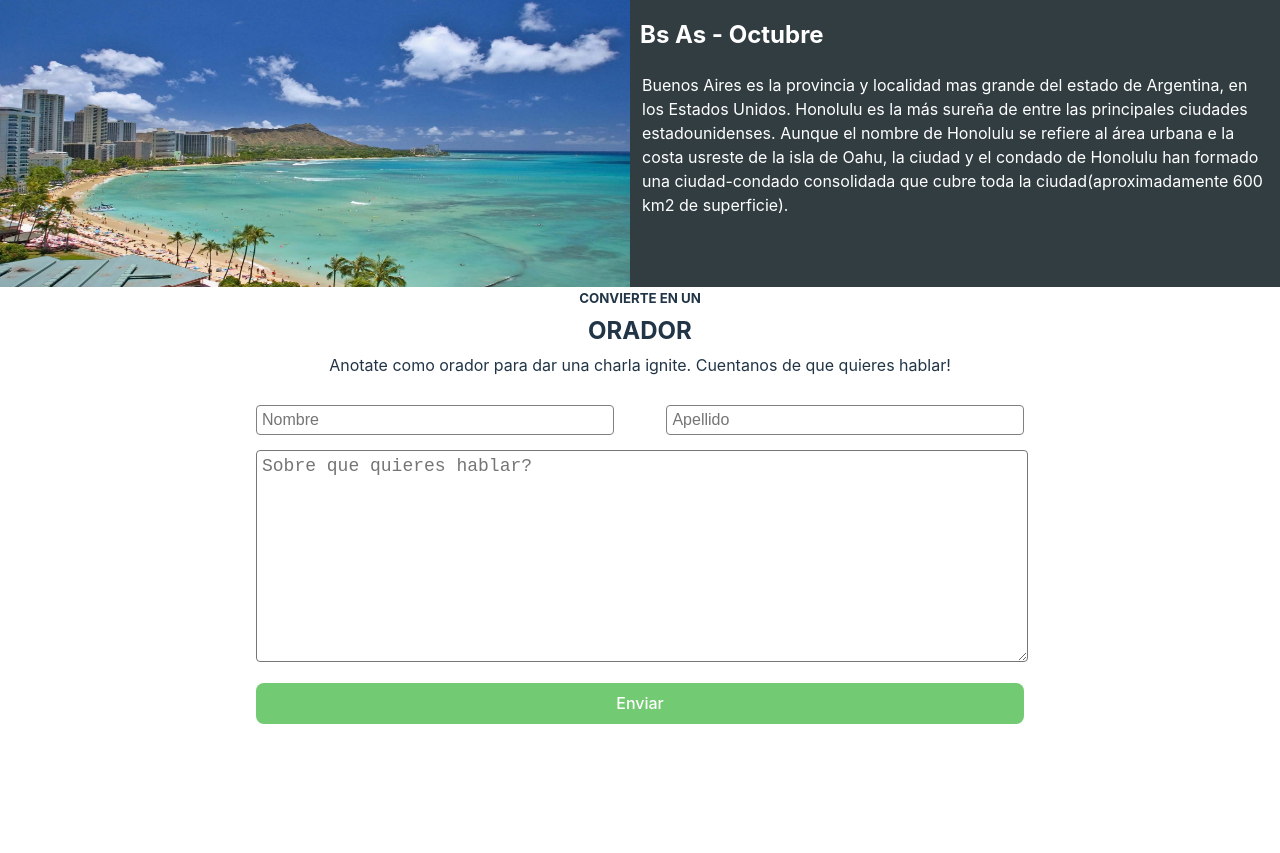
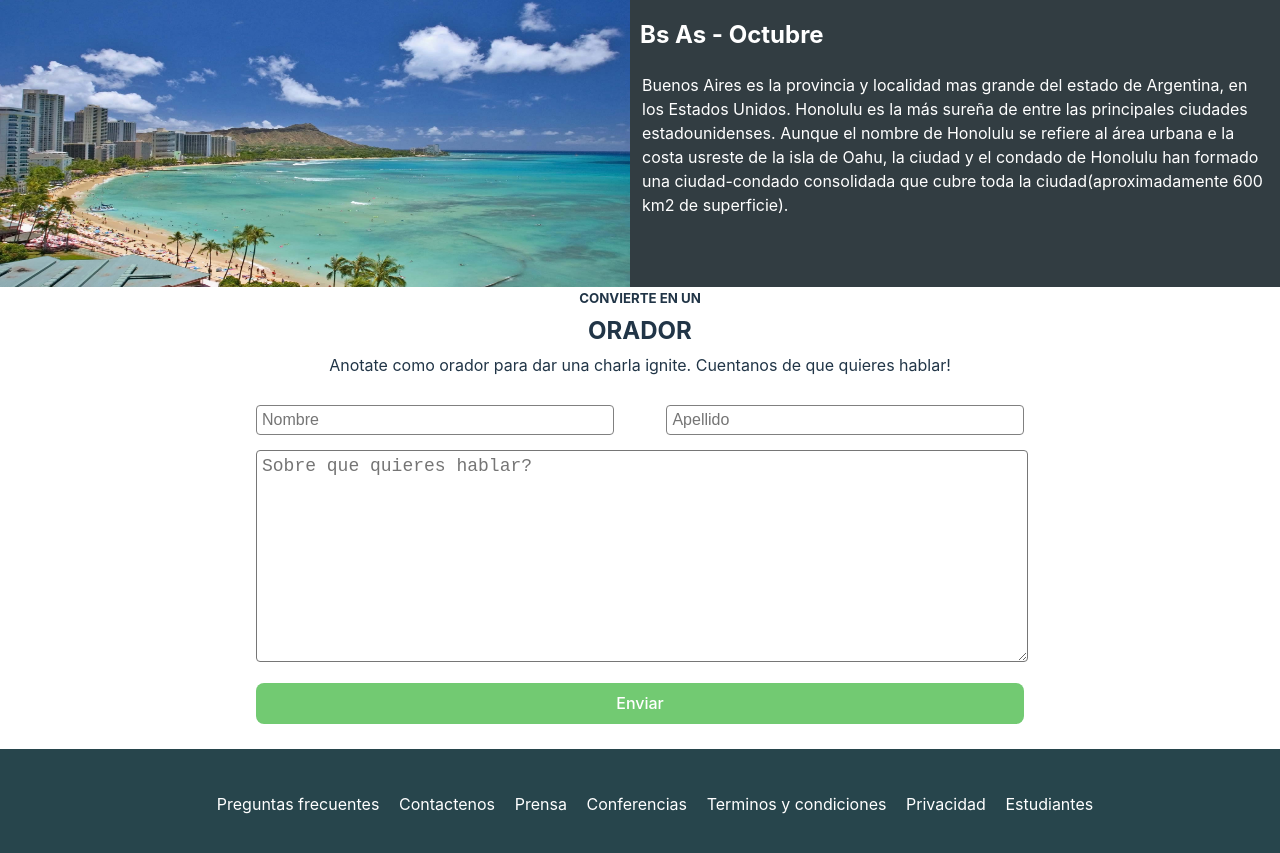
Before and after one commit to Carballo-jc/Proyecto-Integrador-Final, a React (Vite) app: page / in a window 1280 px wide. Shown: the part 1621-2474 px from the top of the page. Before the commit the page ends 2370 px from the top, so only its background shows below. Built offline with nearby package versions, Linux system fonts and the light colour scheme.

Commit message:
agregado footer y links

```diff
--- a/src/App.jsx
+++ b/src/App.jsx
@@ -1,11 +1,12 @@
 import { useContext } from 'react'
 import { Context } from './components/context'
-import Header from './components/Header'
+import Header from './components/Header/Header'
 import SuperHero from './components/SuperHero/SuperHero'
 import { SectionCard } from './components/SectionCard/SectionCard'
 import Register from './components/Register/Register'
 import { Aside } from './components/Aside/Aside'
 import './App.css'
+import Footer from './components/Footer/Footer'
 
 
 function App() {
@@ -19,6 +20,7 @@ function App() {
     <SectionCard />
     <Aside {...aside}/>
     <Register />
+    <Footer />
    </>
   )
 }
--- a/src/assets/dataConfig.json
+++ b/src/assets/dataConfig.json
@@ -55,5 +55,28 @@
     "title": "Bs As - Octubre",
     "description": "Buenos Aires es la provincia y localidad mas grande del estado de Argentina, en los Estados Unidos. Honolulu es la más sureña de entre las principales ciudades estadounidenses. Aunque el nombre de Honolulu se refiere al área urbana e la costa usreste de la isla de Oahu, la ciudad y el condado de Honolulu han formado una ciudad-condado consolidada que cubre toda la ciudad(aproximadamente 600 km2 de superficie).",
     "src": "images/honolulu.jpg"
-  }
+  },
+  "footer":[
+    {
+      "label": "Preguntas frecuentes"
+    },
+    {
+      "label": "Contactenos"
+    },
+    {
+      "label": "Prensa"
+    },
+    {
+      "label": "Conferencias"
+    },
+    {
+      "label": "Terminos y condiciones"
+    },
+    {
+      "label": "Privacidad"
+    },
+    {
+      "label": "Estudiantes"
+    }
+  ]
 }
--- /dev/null
+++ b/src/components/Footer/Footer.css
@@ -0,0 +1,21 @@
+.footer{
+    display: flex;
+    width: 100%;
+    background-color: #27454c;
+    color: white;
+    height: 110px;
+}
+.footer_item{
+    display: flex;
+    justify-content: space-around;
+    width: 70%;
+    list-style: none;
+    margin: auto;
+}
+.link_item_footer{
+    margin-right: 10px;
+    cursor: pointer;
+}
+.link_item_footer:hover{
+    color: aquamarine;
+}
--- /dev/null
+++ b/src/components/Footer/Footer.tsx
@@ -0,0 +1,21 @@
+import React, { useContext } from 'react'
+import { Context } from '../context';
+import './Footer.css';
+
+const Footer = () => {
+    const { state } = useContext(Context);
+    const links = state.data?.footer;
+  return (
+    <div className='footer'>
+        <ul className='footer_item'>
+            {links.map((link) =>{
+                return(
+                    <li key={link.label} className='link_item_footer'>{link.label}</li>
+                )
+            })}
+        </ul>
+    </div>
+  )
+}
+
+export default Footer
--- a/src/components/Header.tsx
+++ b/src/components/Header/Header.tsx
@@ -1,6 +1,5 @@
 import React from 'react'
-import NavBar from './NavBar/NavBar'
-
+import NavBar from '../NavBar/NavBar'
 import './Header.css'
 
 const Header = () => {
```
Also changed, not shown: src/components/Header/Header.css (renamed from src/components/Header.css).
